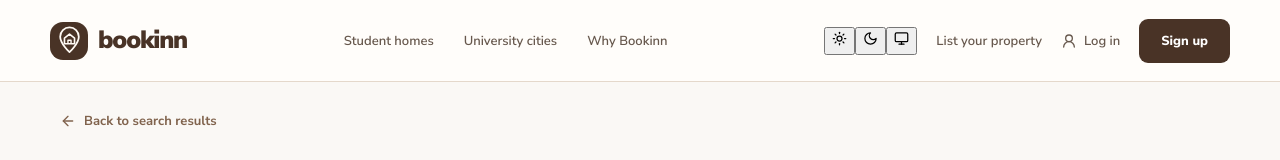
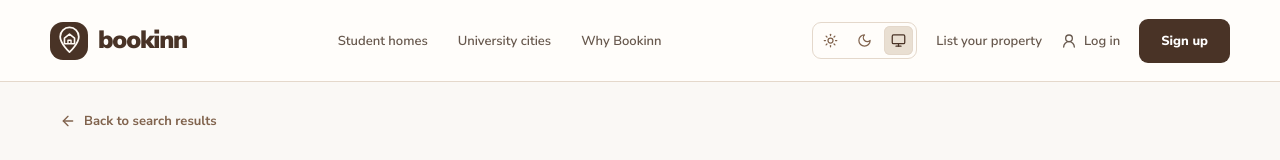
Before and after one commit to unveiled-master/bookin-next, a React (Vite) app: page /accommodation/knust-shared-apartment in a window 1280 px wide. Shown: the top 160 px of the page. Built offline with nearby package versions, Linux system fonts and the light colour scheme.

Commit message:
Add shared appearance toggle styles

```diff
--- a/src/styles/index.css
+++ b/src/styles/index.css
@@ -308,3 +308,16 @@ h1,h2,h3,.hero h1,.section-heading h2,.stay-card h3,.destination-card__copy stro
  .account-shell .student-sidebar nav button,.account-shell .student-sidebar nav a{width:100%;padding:12px;border:0;font-size:12px;white-space:normal}
  .account-shell .student-sidebar-signout{position:static;margin-top:17px;padding:11px 12px;font-size:11px}
 }
+
+/* Theme switcher control */
+.theme-switcher{display:inline-flex;align-items:center;gap:5px;padding:4px;border:1px solid var(--border);border-radius:9px;background:var(--surface);color:var(--text);width:max-content}
+.theme-switcher button{display:inline-flex;align-items:center;justify-content:center;gap:6px;padding:8px 10px;border:0;border-radius:6px;background:transparent;color:var(--text-secondary);font-size:10px;font-weight:800;cursor:pointer}
+.theme-switcher button.is-active{background:var(--surface-secondary);color:var(--text);box-shadow:inset 0 0 0 1px var(--border)}
+.theme-switcher--compact{padding:3px}
+.theme-switcher--compact button{padding:7px}
+.student-sidebar-theme{padding:14px 12px;margin-bottom:14px;display:grid;gap:8px}
+.student-sidebar-theme>small{font-size:9px;letter-spacing:1.4px;font-weight:900;color:#c4a78d}
+.student-sidebar-theme .theme-switcher{width:100%;justify-content:space-between;background:#ffffff0a;border-color:#ffffff25}
+.student-sidebar-theme .theme-switcher button{color:#f3eae1;flex:1;padding:9px 7px}
+.student-sidebar-theme .theme-switcher button.is-active{background:#ffffff18;color:#fff}
+@media(max-width:860px){.site-header .theme-switcher--compact{display:none}}
```
